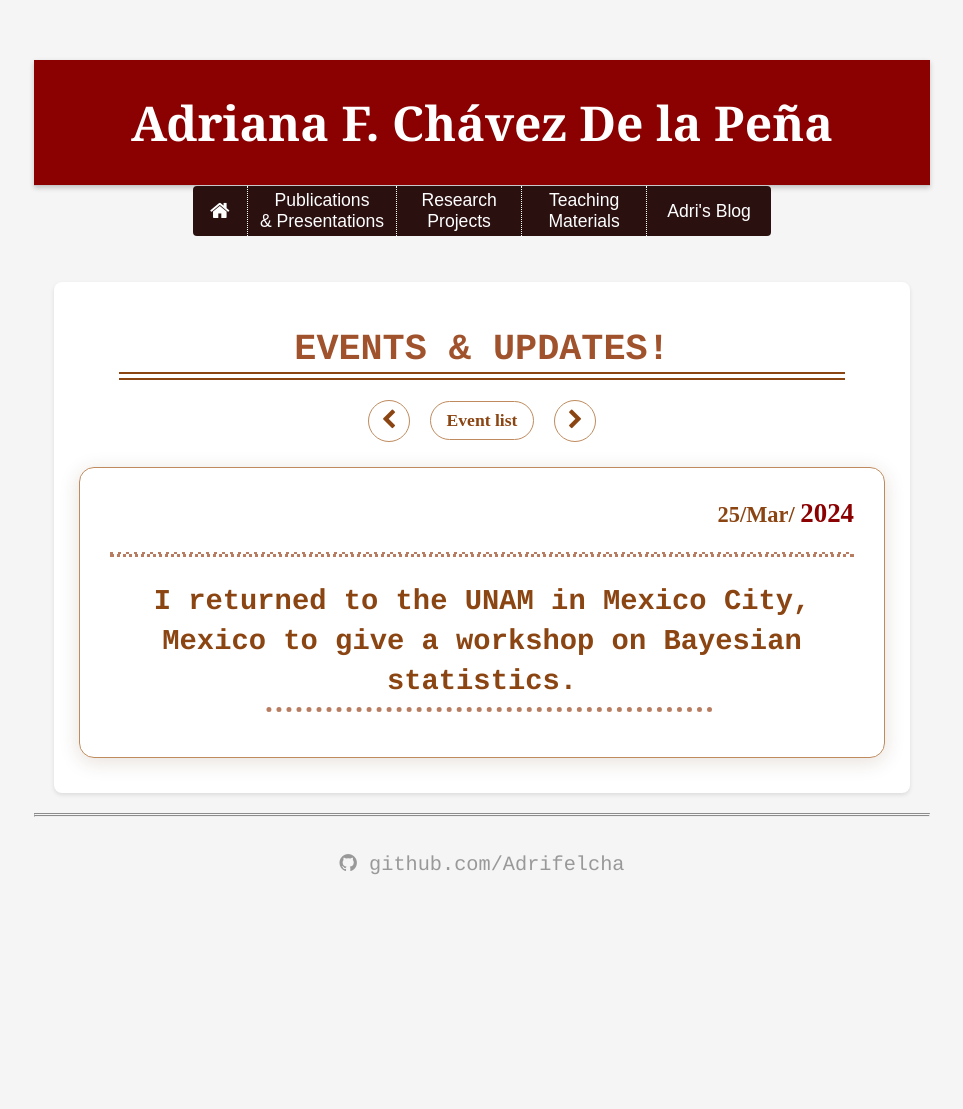
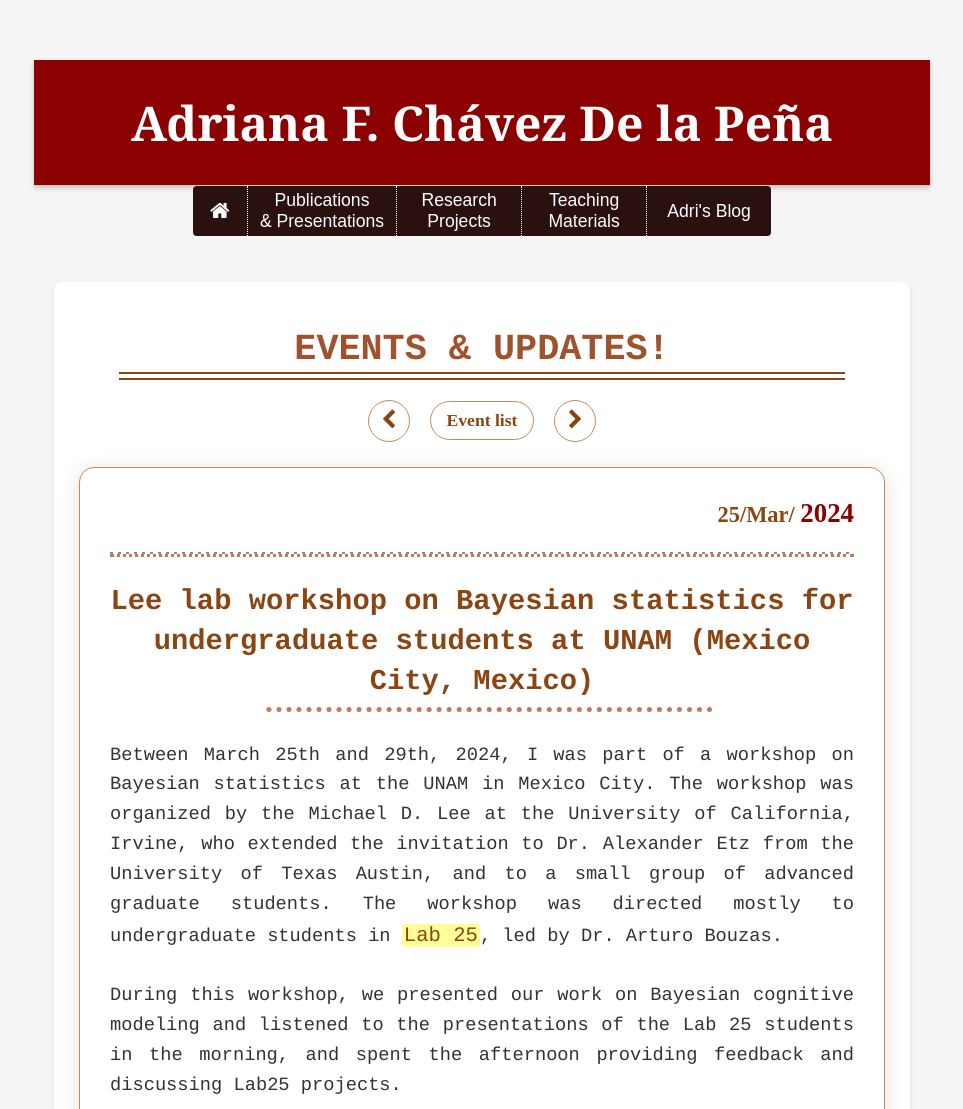
Before and after one commit to Adrifelcha/adrifelcha.github.io, a Jekyll site: the page built from _posts/2024-03-25-mexico-city-Bayesian-workshop.md, in a window 1280 px wide. Shown: the top 1109 px of the page, without its empty margins (158-1121 px from the left). Built offline with Jekyll 4.4.1, drawn with Linux system fonts in a browser that asks for light colours; some web fonts are replaced; before the commit the page ends 982 px from its top, so only the background shows below that; some of the changed text lies outside the part shown; grey boxes are pictures that could not be loaded.

Commit message:
Add: An entry for the Bayesian Workshop at Mexico City

```diff
--- a/_posts/2024-03-25-mexico-city-Bayesian-workshop.md
+++ b/_posts/2024-03-25-mexico-city-Bayesian-workshop.md
@@ -3,4 +3,14 @@ layout: event
 title: Workshop at UNAM (Mexico City, Mexico)
 date: 2024-03-25
 ---
-### I returned to the UNAM in Mexico City, Mexico to give a workshop on Bayesian statistics.
+### Lee lab workshop on Bayesian statistics for undergraduate students at UNAM (Mexico City, Mexico)
+
+Between March 25th and 29th, 2024, I was part of a workshop on Bayesian statistics at the UNAM in Mexico City. The workshop was organized by the Michael D. Lee at the University of California, Irvine, who extended the invitation to Dr. Alexander Etz from the University of Texas Austin, and to a small group of advanced graduate students. The workshop was directed mostly to undergraduate students in [Lab 25](http://www.bouzaslab25.com/){:target="_blank"}, led by Dr. Arturo Bouzas.
+
+During this workshop, we presented our work on Bayesian cognitive modeling and listened to the presentations of the Lab 25 students in the morning, and spent the afternoon providing feedback and discussing Lab25 projects.
+
+<div style="text-align: center;">
+    <img src="/photos/UNAM_workshop.jpeg" alt="UNAM Workshop on Bayesian Modeling" width="70%" />
+    <br>
+    *A picture taken in between sessions at the UNAM Workshop on Bayesian Modeling*
+</div>
```
